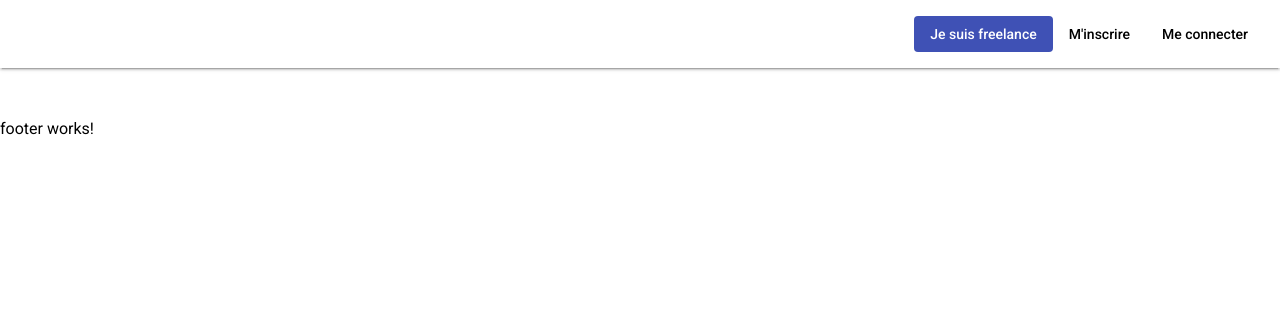
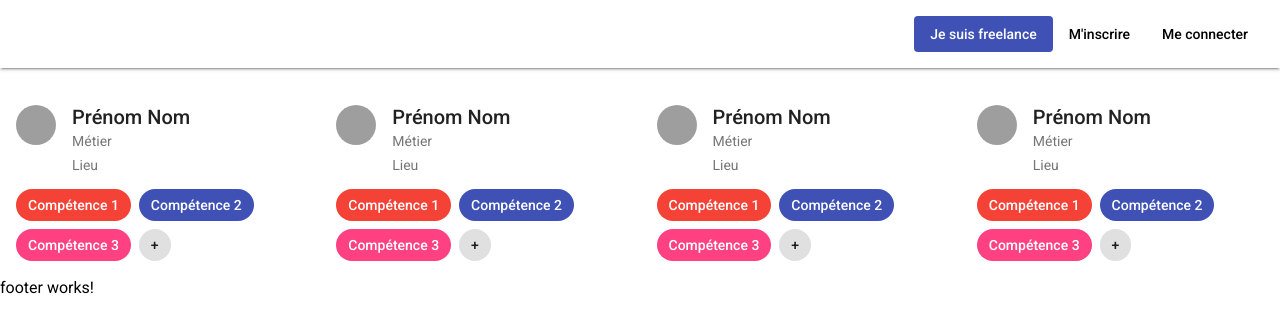
Before and after one commit to birametgod/FBM_App, an Angular app in the folder frontend/: page /search in a window 1280 px wide. Before the commit this address led to /. Shown: the top 332 px of the page. Built offline with nearby package versions, Linux system fonts and the light colour scheme; grey boxes are pictures that could not be loaded.

Commit message:
cards search

```diff
--- a/frontend/src/app/search-profil/search-profil.component.css
+++ b/frontend/src/app/search-profil/search-profil.component.css
@@ -0,0 +1,12 @@
+.example-card {
+    max-width: 400px;
+  }
+
+  .example-header-image {
+    background-image: url('https://material.angular.io/assets/img/examples/shiba1.jpg');
+    background-size: cover;
+  }
+
+  mat-grid-tile {
+    background: whitesmoke;
+  }
--- a/frontend/src/app/search-profil/search-profil.component.html
+++ b/frontend/src/app/search-profil/search-profil.component.html
@@ -1 +1,71 @@
-<p>search-profil works!</p>
+
+<mat-grid-list cols="4" rowHeight="2:1">
+    <mat-grid-tile>
+        <mat-card class="example-card">
+            <mat-card-header>
+              <div mat-card-avatar class="example-header-image"></div>
+              <mat-card-title>Prénom Nom</mat-card-title>
+              <mat-card-subtitle>Métier</mat-card-subtitle>
+              <mat-card-subtitle>Lieu</mat-card-subtitle>
+            </mat-card-header>
+            <mat-chip-list aria-label="Fish selection">
+                <mat-chip color="warn" selected>Compétence 1</mat-chip>
+                <mat-chip color="primary" selected>Compétence 2</mat-chip>
+                <mat-chip color="accent" selected>Compétence 3</mat-chip>
+                <mat-chip>+</mat-chip>
+              </mat-chip-list>
+            </mat-card>
+    </mat-grid-tile>
+
+    <mat-grid-tile>
+        <mat-card class="example-card">
+            <mat-card-header>
+              <div mat-card-avatar class="example-header-image"></div>
+              <mat-card-title>Prénom Nom</mat-card-title>
+              <mat-card-subtitle>Métier</mat-card-subtitle>
+              <mat-card-subtitle>Lieu</mat-card-subtitle>
+            </mat-card-header>
+            <mat-chip-list aria-label="Fish selection">
+                <mat-chip color="warn" selected>Compétence 1</mat-chip>
+                <mat-chip color="primary" selected>Compétence 2</mat-chip>
+                <mat-chip color="accent" selected>Compétence 3</mat-chip>
+                <mat-chip>+</mat-chip>
+              </mat-chip-list>
+            </mat-card>
+    </mat-grid-tile>
+
+    <mat-grid-tile>
+        <mat-card class="example-card">
+            <mat-card-header>
+              <div mat-card-avatar class="example-header-image"></div>
+              <mat-card-title>Prénom Nom</mat-card-title>
+              <mat-card-subtitle>Métier</mat-card-subtitle>
+              <mat-card-subtitle>Lieu</mat-card-subtitle>
+            </mat-card-header>
+            <mat-chip-list aria-label="Fish selection">
+                <mat-chip color="warn" selected>Compétence 1</mat-chip>
+                <mat-chip color="primary" selected>Compétence 2</mat-chip>
+                <mat-chip color="accent" selected>Compétence 3</mat-chip>
+                <mat-chip>+</mat-chip>
+              </mat-chip-list>
+            </mat-card>
+    </mat-grid-tile>
+
+    <mat-grid-tile>
+        <mat-card class="example-card">
+            <mat-card-header>
+              <div mat-card-avatar class="example-header-image"></div>
+              <mat-card-title>Prénom Nom</mat-card-title>
+              <mat-card-subtitle>Métier</mat-card-subtitle>
+              <mat-card-subtitle>Lieu</mat-card-subtitle>
+            </mat-card-header>
+            <mat-chip-list aria-label="Fish selection">
+                <mat-chip color="warn" selected>Compétence 1</mat-chip>
+                <mat-chip color="primary" selected>Compétence 2</mat-chip>
+                <mat-chip color="accent" selected>Compétence 3</mat-chip>
+                <mat-chip>+</mat-chip>
+              </mat-chip-list>
+            </mat-card>
+    </mat-grid-tile>
+
+  </mat-grid-list>
```
Also changed, not shown: frontend/src/app/app.module.ts (+12 -5 lines).
